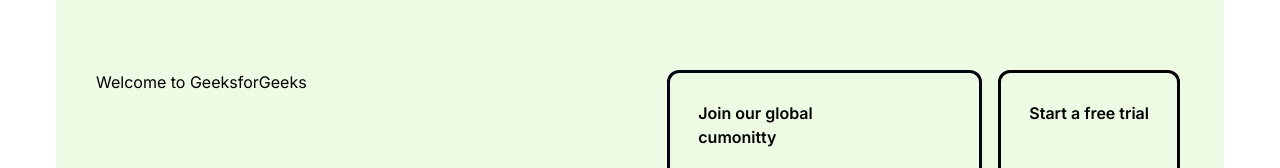
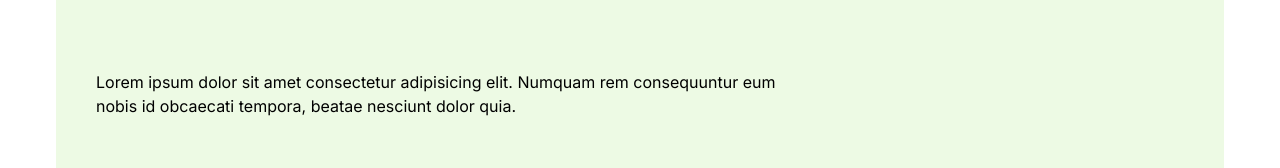
Before and after one commit to dzakyabdurhmn/quickpage, a Next.js app: page / in a window 1280 px wide. Shown: the part 1247-1415 px from the top of the page. Built offline with nearby package versions, Linux system fonts and the light colour scheme.

Commit message:
<fix>:[fotter section]

```diff
--- a/section/footer/index.tsx
+++ b/section/footer/index.tsx
@@ -39,13 +39,15 @@
 
 function index() {
   return (
-    <div className="px-10 roundedNoneAdam">
-      <div className="bg-[#EDFAE4] rounded-t-3xl roundedNone  max-w-[1500px] mt-20 justify-center mx-auto">
+    <div className="px-10 roundedNoneAdam -mb-12">
+      <div className="bg-[#EDFAE4] rounded-t-3xl roundedNone  max-w-[1500px] mt-20 justify-center mx-auto flex flex-col">
         <div className="flow-root p-10">
           <p className="float-left flex items-center justify-center mt-20  mx-auto max-w-[700px]">
-            Welcome to GeeksforGeeks
+            Lorem ipsum dolor sit amet consectetur adipisicing elit. Numquam rem
+            consequuntur eum nobis id obcaecati tempora, beatae nesciunt dolor
+            quia.
           </p>
-          <div className="float-right">
+          <div className="float-right justify-center flex">
             <>
               <div className="flex items-center justify-center mt-20  mx-auto max-w-[700px]">
                 <div className="flex flex-col  justify-center  space-y-8">
@@ -154,6 +156,26 @@
             </>
           </div>
         </div>
+        {/* <div className="p-10">
+          <div className="flex md:flex-col gap-10 justify-between">
+            <div className="flex flex-col">
+              <h1 className="font-bold text-2xl">
+                Judullll
+                <li>Lorem, ipsum.</li>
+                <li>Lorem, ipsum.</li>
+                <li>Lorem, ipsum.</li>
+                <li>Lorem, ipsum.</li>
+                <li>Lorem, ipsum.</li>
+                <li>Lorem, ipsum.</li>
+                <li>Lorem, ipsum.</li>
+                <li>Lorem, ipsum.</li>
+                <li>Lorem, ipsum.</li>
+              </h1>
+            </div>
+            <div>llormmm</div>
+            <div>llormmm</div>
+          </div>
+        </div> */}
       </div>
     </div>
   );
```
